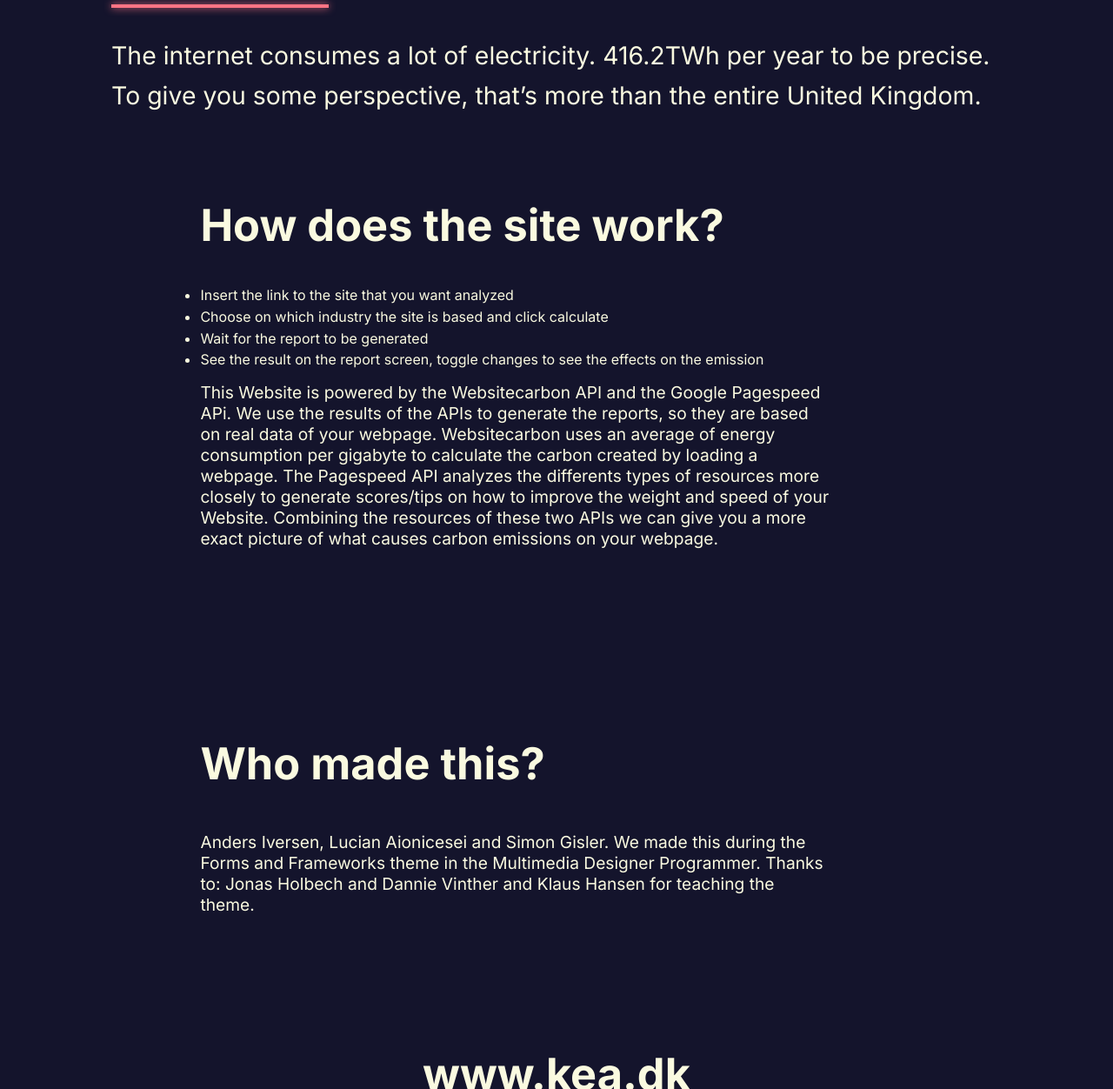
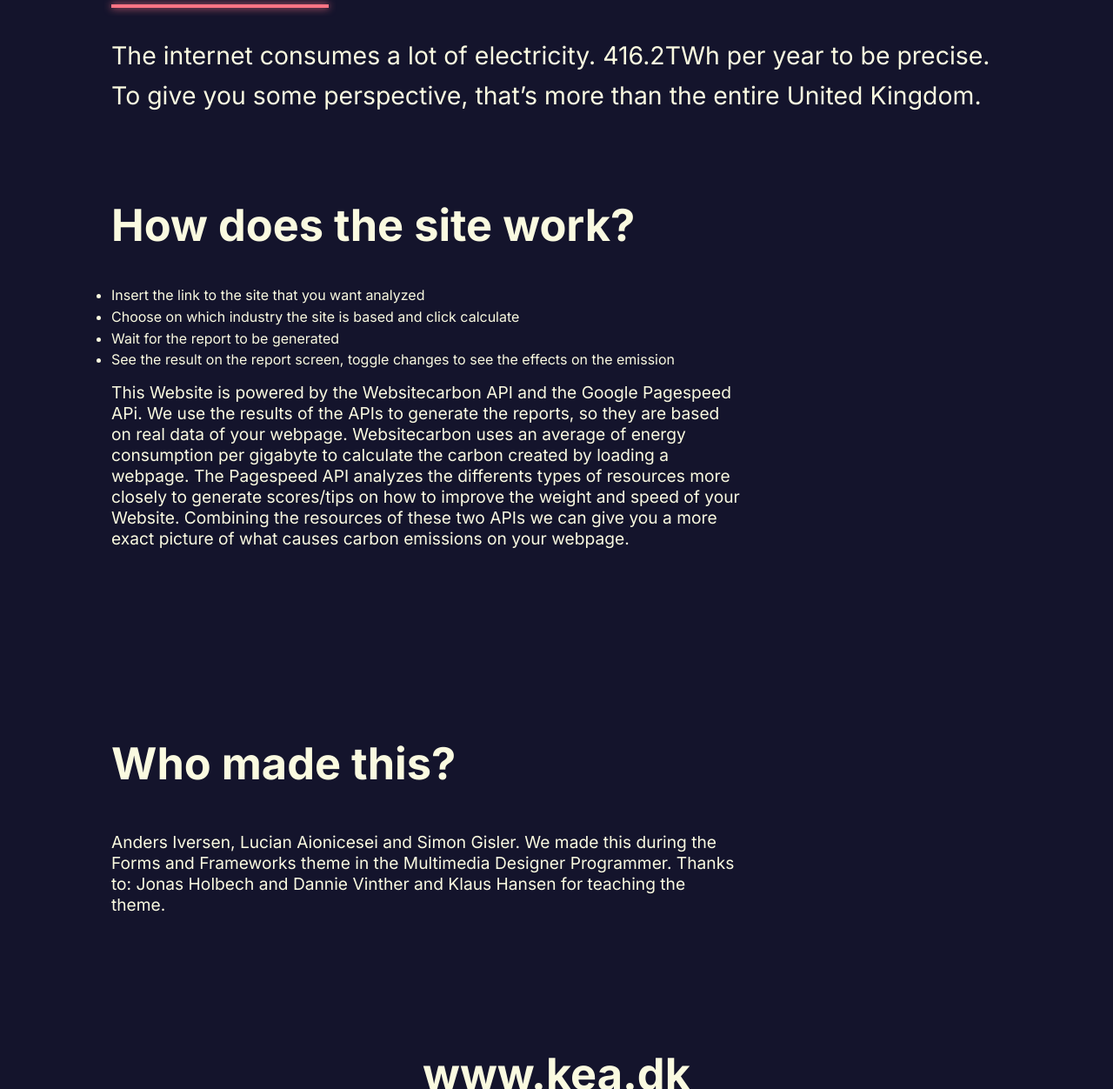
Before and after one commit to lucian-aionicesei/carbon-tracker, a website built with Vite: page index.html in a window 1280 px wide. Shown: the part 1208-2460 px from the top of the page at 87% size. Built offline with nearby package versions, Linux system fonts and the light colour scheme.

Commit message:
deleted some paddings

```diff
--- a/sass/layout/_header.scss
+++ b/sass/layout/_header.scss
@@ -415,10 +415,7 @@ input:invalid:not(:placeholder-shown, :focus) {
 // .................. How does it work section ..................
 
 #how_to {
-  background-color: #14142c;
   padding-block: 4rem;
-  padding-left: 10%;
-  padding-right: 10%;
 
   p {
     margin-top: 1rem;
@@ -438,10 +435,6 @@ input:invalid:not(:placeholder-shown, :focus) {
 // .................. Who made this section ..................
 
 #made_this {
-  background-color: #14142c;
-  padding-left: 10%;
-  padding-right: 10%;
-
   p {
     margin-top: 1rem;
     max-width: 60ch;
```
